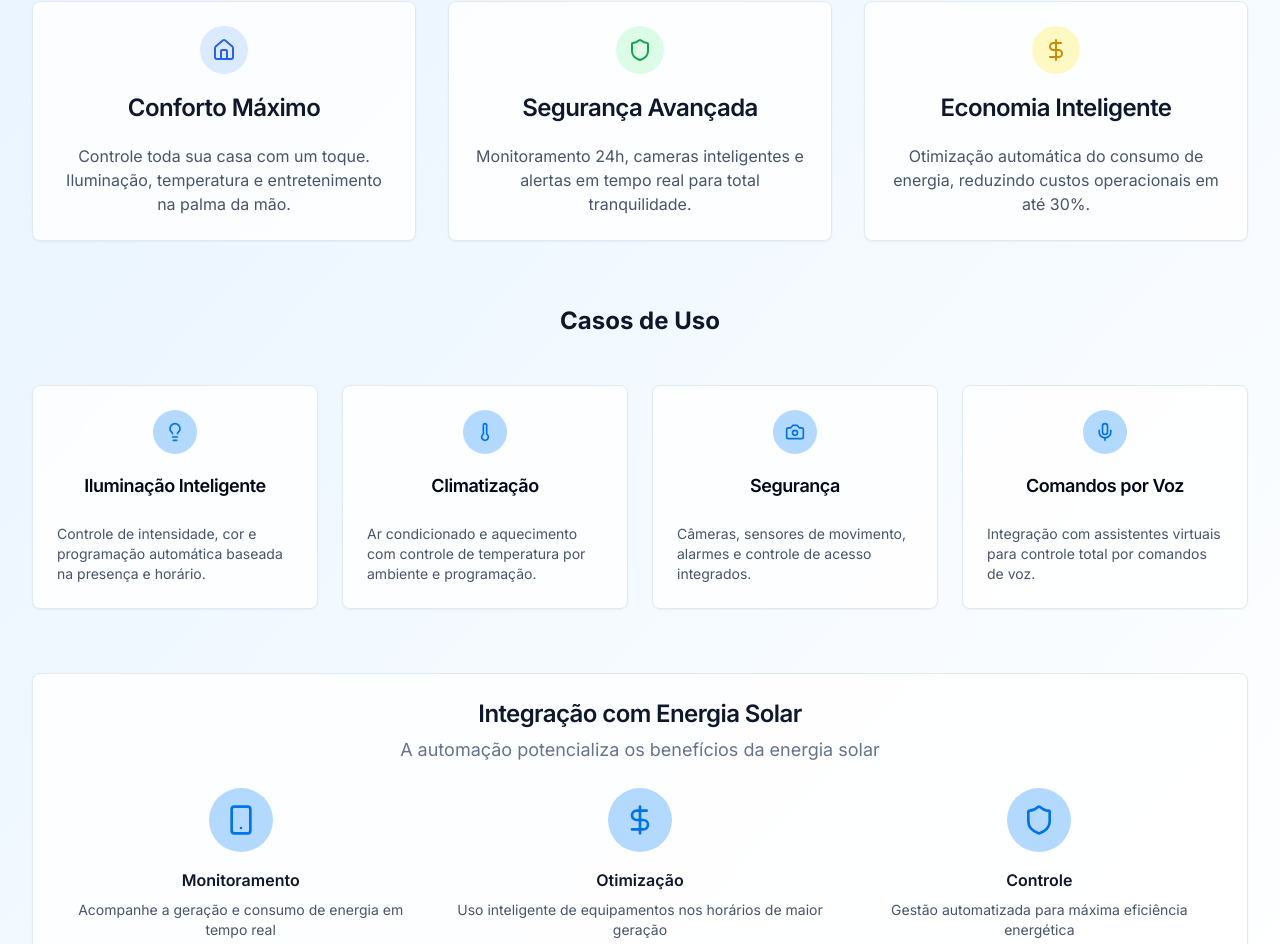
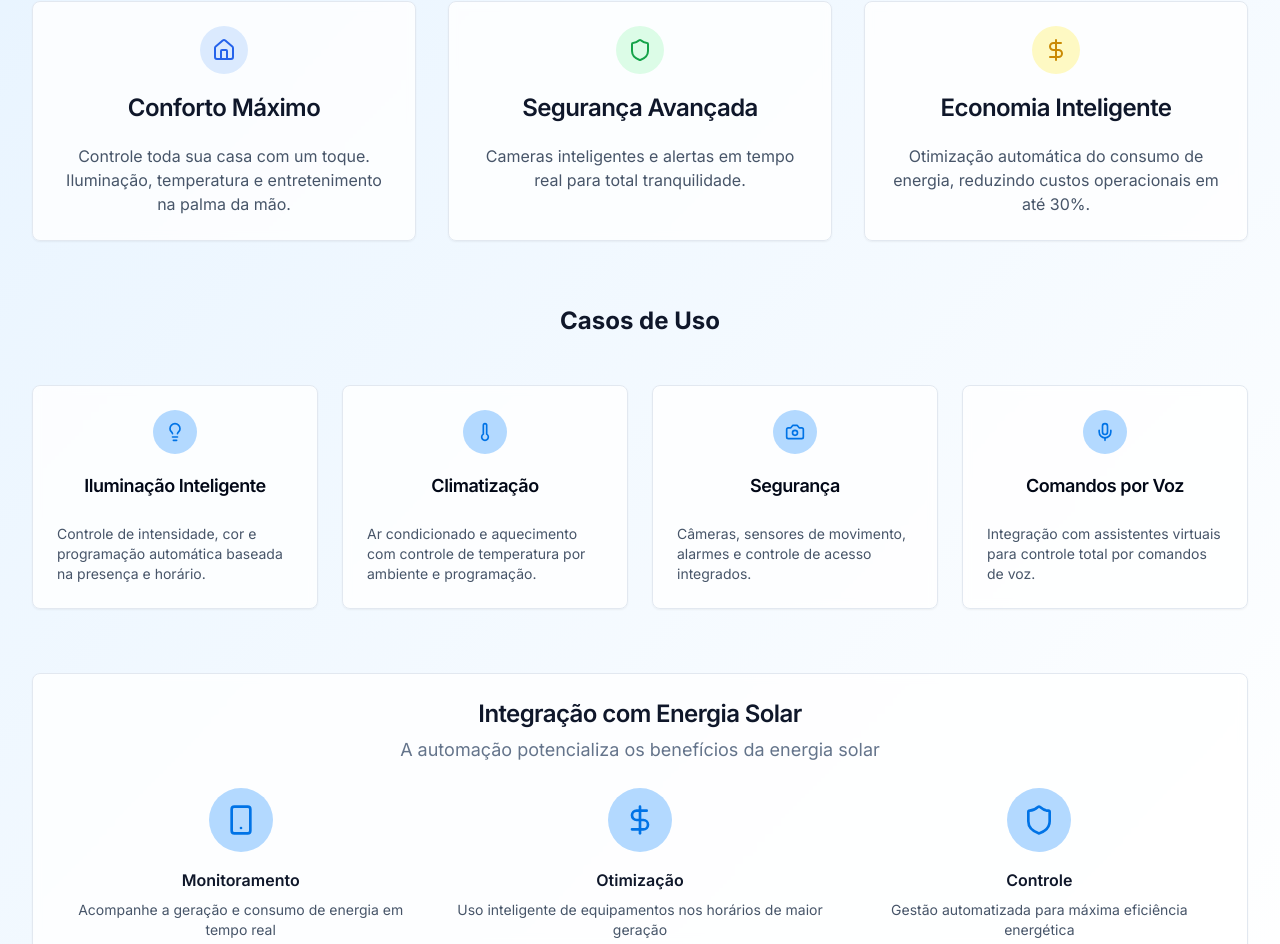
Before and after one commit to Lucas-capuci/flip-energia-digital, a React (Vite) app: page / in a window 1280 px wide. Shown: the part 2443-3387 px from the top of the page. Built offline with nearby package versions, Linux system fonts and the light colour scheme.

Commit message:
Remove "Monitoramento 24h" text
Removes the "Monitoramento 24h" text from the AutomationSection component.

```diff
--- a/src/components/AutomationSection.tsx
+++ b/src/components/AutomationSection.tsx
@@ -14,7 +14,7 @@ const AutomationSection = () => {
     {
       icon: Shield,
       title: 'Segurança Avançada',
-      description: 'Monitoramento 24h, cameras inteligentes e alertas em tempo real para total tranquilidade.',
+      description: 'Cameras inteligentes e alertas em tempo real para total tranquilidade.',
       color: 'bg-green-100 text-green-600'
     },
     {
```
